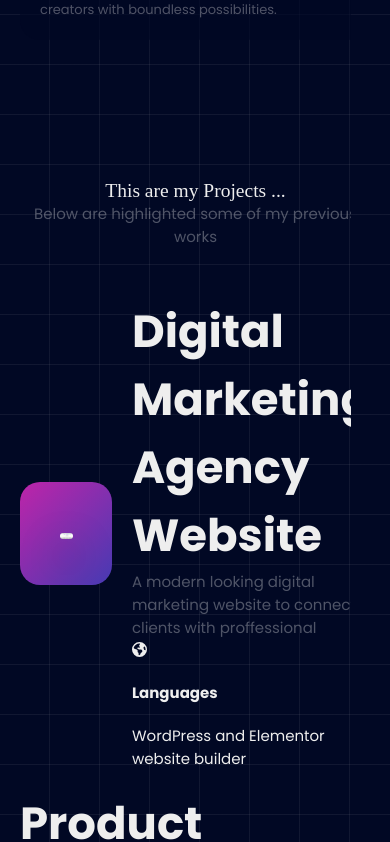
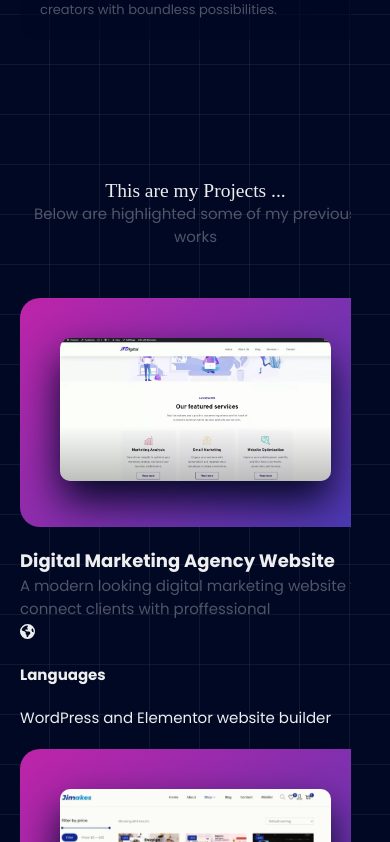
Before and after one commit to Sami-Ani/my-website, a React (Vite) app: page / in a window 390 px wide. Shown: the part 2685-3527 px from the top of the page. Built offline with nearby package versions, Linux system fonts and the light colour scheme; a web font is replaced by a local one.

Commit message:
Update App.css

```diff
--- a/src/App.css
+++ b/src/App.css
@@ -1,5 +1,7 @@
 @import url("https://fonts.googleapis.com/css2?family=MuseoModerno:ital,wght@0,100..900;1,100..900&family=Poppins:ital,wght@0,100;0,200;0,300;0,400;0,500;0,600;0,700;0,800;0,900;1,100;1,200;1,300;1,400;1,500;1,600;1,700;1,800;1,900&display=swap");
-
+html {
+  scroll-behavior: smooth;
+}
 body {
   box-sizing: border-box;
   margin: 0;
@@ -375,7 +377,7 @@ section {
       }
     }
     &.projects {
-      &.list {
+      & .list {
         & .item {
           grid-template-columns: 1fr;
 
@@ -383,6 +385,9 @@ section {
             & h3 {
               font-size: 1.2em;
             }
+          }
+          & .images img {
+            width: 100%;
           }
           &:nth-child(2n) {
             & .content,
```
